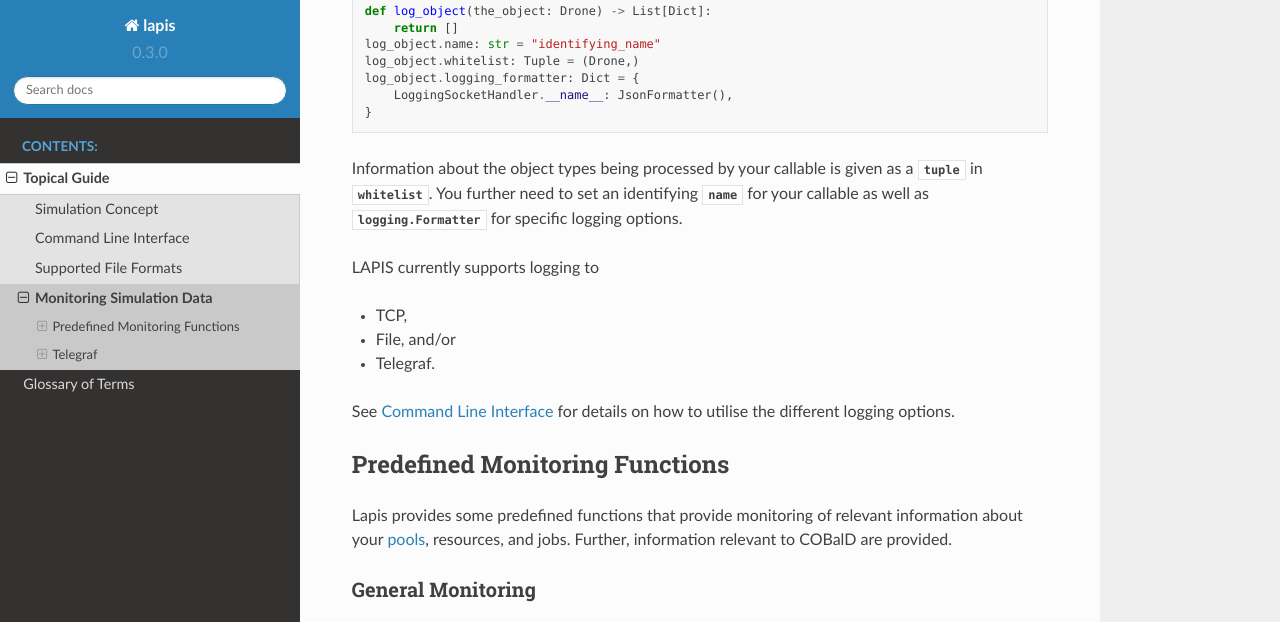
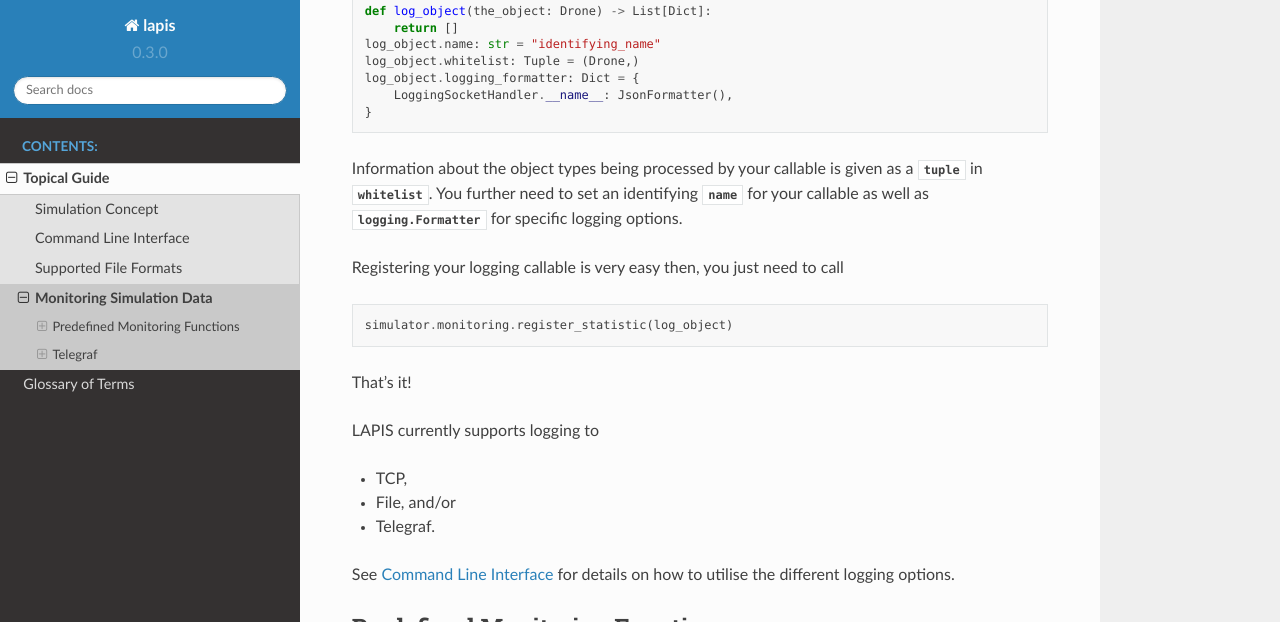
Before and after one commit to MatterMiners/lapis, a Sphinx documentation site: the page built from docs/source/topics/monitoring.rst, in a window 1280 px wide and 900 px high, scrolled down 555 px, cut to the strip 0-622 px from the top of the window. Built offline with Sphinx 7.4.7 and the Read the Docs theme 2.0.0, drawn with Linux system fonts in a browser that asks for light colours; formulas are drawn with MathJax 3.

Commit message:
added information on how to register logging function

```diff
--- a/docs/source/topics/monitoring.rst
+++ b/docs/source/topics/monitoring.rst
@@ -32,6 +32,14 @@ Information about the object types being processed by your callable is given as
 :py:class:`tuple` in :py:attr:`whitelist`. You further need to set an identifying
 :py:attr:`name` for your callable as well as :py:class:`logging.Formatter` for
 specific logging options.
+
+Registering your logging callable is very easy then, you just need to call
+
+.. code-block:: python3
+
+    simulator.monitoring.register_statistic(log_object)
+
+That's it!
 
 LAPIS currently supports logging to
 
```
